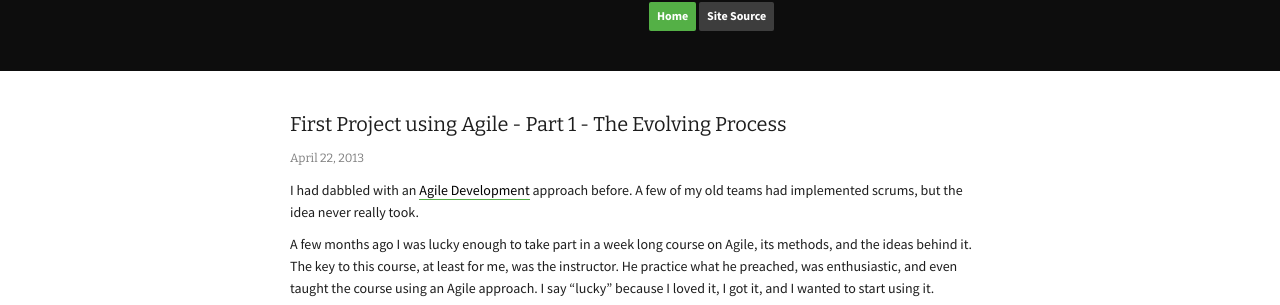
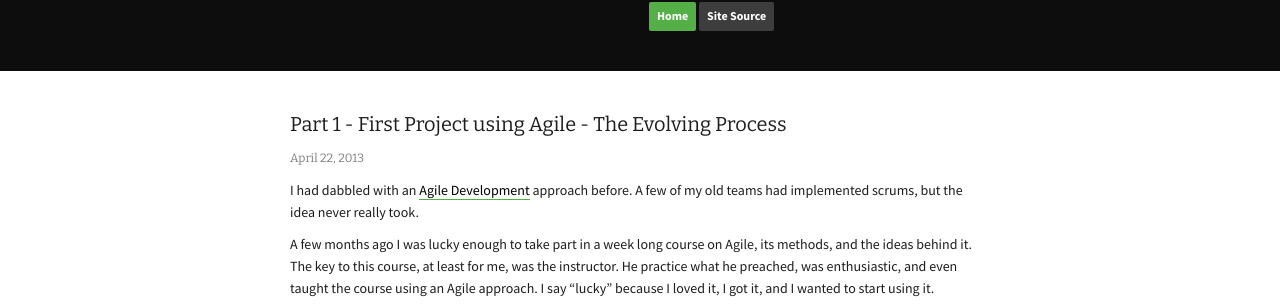
Before and after one commit to nickl1/awolfe76.github.com, a Jekyll site: the page built from _posts/2013-04-22-agile-development-process.md, in a window 1280 px wide. Shown: the part 156-461 px from the top of the page. Built offline with Jekyll 4.4.1, drawn with Linux system fonts in a browser that asks for light colours; Markdown is read by kramdown in place of the engine named in the settings.

```diff
--- a/_posts/2013-04-22-agile-development-process.md
+++ b/_posts/2013-04-22-agile-development-process.md
@@ -1,6 +1,6 @@
 ---
 layout: post
-title: First Project using Agile - Part 1 - The Evolving Process
+title: Part 1 - First Project using Agile - The Evolving Process
 desc: A quick look at how my small team at the FCC is beginning to use Agile methods to develop a web application; the tools, the methods, the lessons we're learning. <strong>SO FAR, SO GOOD.</strong>
 date: April 22, 2013
 
```
Also changed, not shown: _posts/2013-04-22-agile-development-process-github-issues.md (+1 -1 lines).
